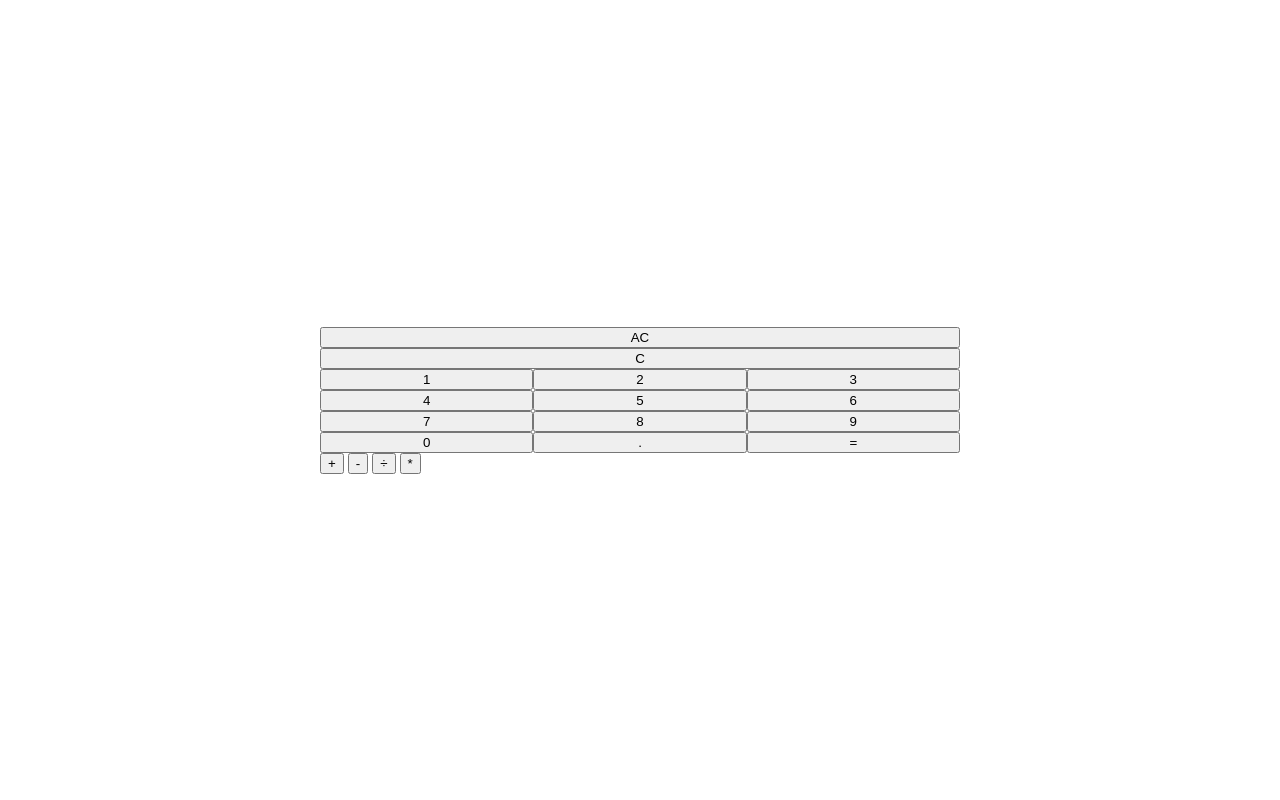
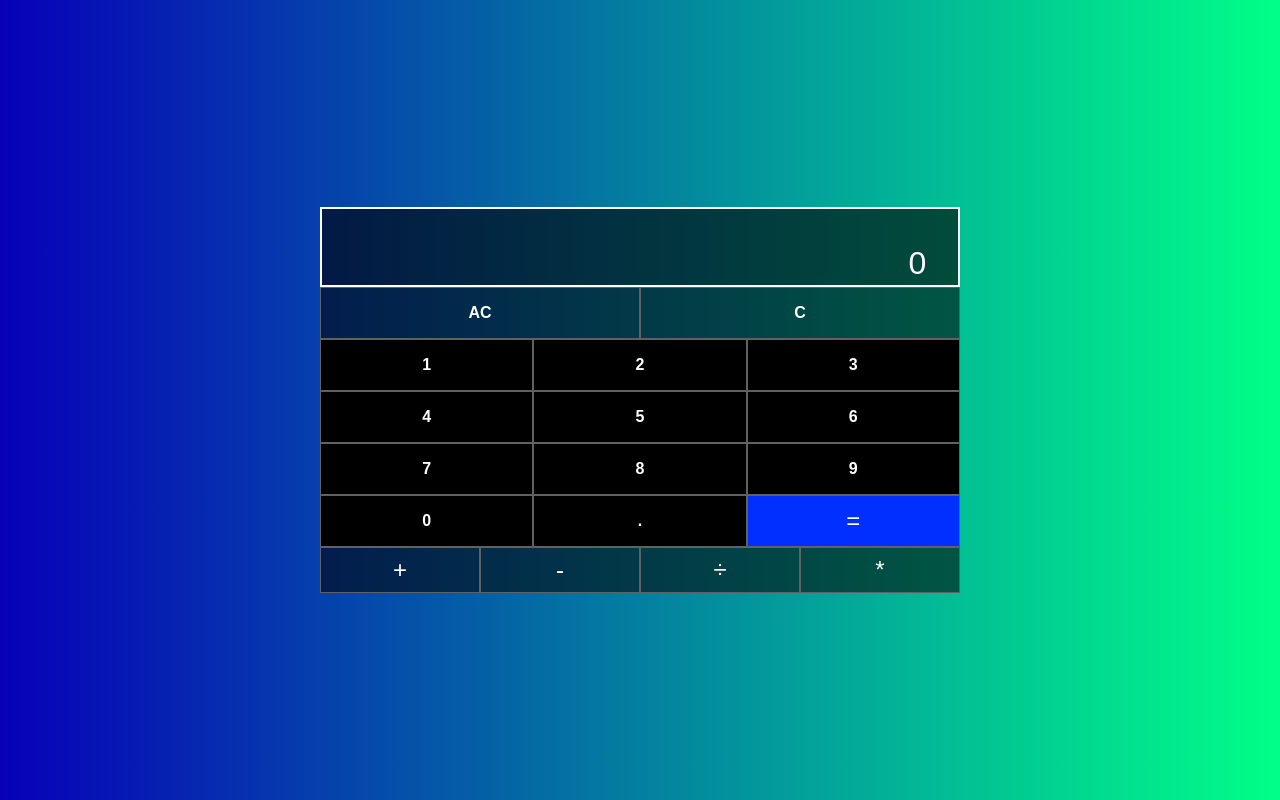
Before and after one commit to Pat-Neons/JS-Calculator, a plain HTML site: page index.html in a window 1280 px wide. Drawn offline with Linux system fonts and the light colour scheme.

Commit message:
added delete key functionality and improved css

```diff
--- a/calc.js
+++ b/calc.js
@@ -39,7 +39,7 @@ let operator;
 
 let numberBtns = [...document.querySelectorAll(".number-btn")];
 let operatorBtns = [...document.querySelectorAll(".operator")];
-let subOptBtns = [...document.querySelectorAll(".delete-opts>button")];
+let delOptBtns = [...document.querySelectorAll(".delete-opts>button")];
 let outputPrev = document.querySelector(".sub-output:nth-child(1)");
 let outputCurrent = document.querySelector(".sub-output:nth-child(2)");
 let answerBtn = document.querySelector(".equal-to-btn");
@@ -71,3 +71,15 @@ answerBtn.addEventListener("click", () => {
   outputCurrent.innerText = result;
   outputPrev.innerText = "";
 });
+
+delOptBtns[0].addEventListener("click", () => {
+  outputPrev.innerText = "";
+  outputCurrent.innerText = "";
+});
+
+delOptBtns[1].addEventListener("click", () => {
+  outputCurrent.innerText = outputCurrent.innerText.slice(0, this.length - 1);
+  if (outputCurrent.innerText === "") {
+    outputPrev.innerText = outputPrev.innerText.slice(0, this.length - 1);
+  }
+});
--- a/index.html
+++ b/index.html
@@ -12,7 +12,7 @@
     <div class="calc-cont">
       <div class="main-output">
         <div class="sub-output"></div>
-        <div class="sub-output"></div>
+        <div class="sub-output">0</div>
       </div>
       <div class="input">
         <div class="delete-opts">
--- a/style.css
+++ b/style.css
@@ -6,10 +6,25 @@ body {
   height: 100vh;
   display: grid;
   place-items: center;
+  background: linear-gradient(90deg, #0700b8 0%, #00ff88 100%);
+  font-family: Arial, Helvetica, sans-serif;
 }
 
 .calc-cont {
   width: 50vw;
+}
+.calc-cont button {
+  padding: 1rem 0;
+  font-size: 1rem;
+  border-radius: 0;
+  border: 0.001cm solid rgb(97, 97, 97);
+  background: rgba(0, 0, 0, 0.548);
+  color: white;
+  font-weight: bold;
+  transition: background-color 0.2s linear;
+}
+button.number-btn {
+  background-color: #000;
 }
 
 .input {
@@ -17,7 +32,7 @@ body {
 }
 
 .delete-opts {
-  grid-column: 1/-1;
+  grid-template-columns: 1fr 1fr;
   display: grid;
 }
 
@@ -26,6 +41,48 @@ body {
   grid-template-columns: repeat(3, 1fr);
 }
 
+.main-output {
+  height: 5rem;
+  display: grid;
+  grid-template-rows: 1fr 1.25fr;
+  border: 2px solid white;
+  background-color: rgba(0, 0, 0, 0.6);
+}
+
+.sub-output {
+  display: flex;
+  flex-direction: row-reverse;
+  align-items: center;
+  padding-right: 5%;
+}
+.sub-output:nth-child(1) {
+  font-size: 1.2rem;
+  color: rgba(255, 255, 255, 0.61);
+  /* background: rgb(104, 104, 104); */
+}
+.sub-output:last-child {
+  color: white;
+  font-size: 2rem;
+  /* background-color: aqua; */
+}
+
 .main-output > * {
   overflow-x: hidden;
 }
+.operators {
+  display: grid;
+  grid-template-columns: repeat(4, 1fr);
+}
+button.operator,
+button.equal-to-btn {
+  font-weight: normal;
+  font-size: 1.5rem;
+  padding: 0.5rem;
+}
+button.equal-to-btn {
+  background-color: #002fff;
+}
+
+.calc-cont button:hover {
+  background-color: rgb(75, 75, 75);
+}
```
